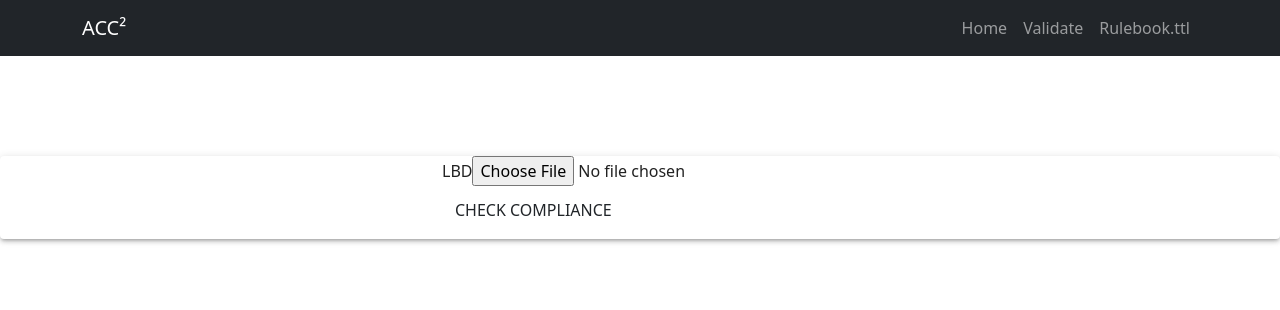
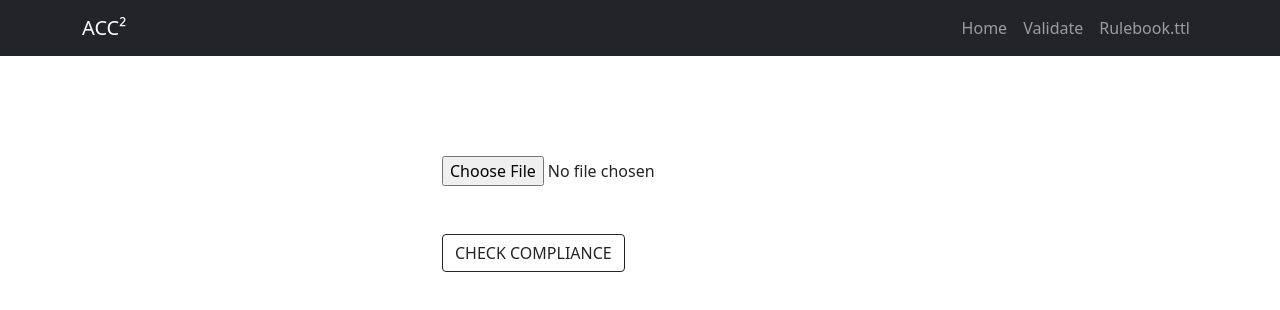
Before and after one commit to NuytsE/ACC-front, a React (Create React App) app: page /upload in a window 1280 px wide. Shown: the top 310 px of the page. Built offline with nearby package versions, Linux system fonts and the light colour scheme.

Commit message:
tryout validation report

```diff
--- a/src/Routes.js
+++ b/src/Routes.js
@@ -13,8 +13,9 @@ class Routing extends Component {
         <NavBar />
         <Routes>
           <Route path="/" element={<Home />} />
-          <Route path="/rulebook" element={<Legislation />} />
+          <Route path="/legislation" element={<Legislation />} />
           <Route path="/upload" element={<Upload />} />
+          <Route path="/625816c8d991f2c44981e634" element={<Report/>} />
         </Routes>
       </BrowserRouter>
     );
--- a/src/components/Button.css
+++ /dev/null
@@ -1,64 +0,0 @@
-:root {
-    --primary: #fff;
-  }
-
-  .btn {
-    padding: 8px 20px;
-    border-radius: 2px;
-    outline: none;
-    border: none;
-    cursor: pointer;
-  }
-
-  .btn--primary {
-    background-color: var(--primary);
-    color: #242424;
-    border: 1px solid var(--primary);
-  }
-
-  .btn--secondary {
-    background-color: #242424 ;
-    color: #fff;
-    border: 1px solid var(--primary);
-    border-radius: 10px;
-    margin-bottom: 10px;
-  }
-
-  .btn--outline {
-    background-color: transparent;
-    color: #fff;
-    padding: 8px 20px;
-    border: 1px solid var(--primary);
-    transition: all 0.3s ease-out;
-    border-radius: 1px;
-  }
-
-  .btn--small{
-    padding: 4px 14px;
-    font-size: 10px;
-  }
-
-  .btn--medium {
-    padding: 8px 20px;
-    font-size: 18px;
-  }
-
-  .btn--large {
-    padding: 12px 26px;
-    font-size: 20px;
-  }
-
-  .btn--primary:hover,
-  .btn--outline:hover {
-    transition: all 0.3s ease-out;
-    background: #fff;
-    color: #242424;
-    transition: 250ms;
-  }
-
-  .btn--secondary:hover{
-    transition: all 0.3s ease-out;
-    background: grey;
-    color: #fff;
-    transition: 250ms;
-  }
--- a/src/components/Button.js
+++ /dev/null
@@ -1,30 +0,0 @@
-import React from 'react';
-import './Button.css';
-
-const STYLES = ['btn--primary', 'btn--outline', 'btn--secondary'];
-
-const SIZES = ['btn--medium', 'btn--large', 'btn--small'];
-
-export const Button = ({
-  children,
-  type,
-  onClick,
-  buttonStyle,
-  buttonSize
-}) => {
-  const checkButtonStyle = STYLES.includes(buttonStyle)
-    ? buttonStyle
-    : STYLES[0];
-
-  const checkButtonSize = SIZES.includes(buttonSize) ? buttonSize : SIZES[0];
-
-  return (
-      <button
-        className={`btn ${checkButtonStyle} ${checkButtonSize}`}
-        onClick={onClick}
-        type={type}
-      >
-        {children}
-      </button>
-  );
-};
--- a/src/pages/Home.js
+++ b/src/pages/Home.js
@@ -1,14 +1,21 @@
 import React, { Component } from "react";
-
+import { Button } from "react-bootstrap";
 
 export class Home extends Component {
-    render () {
-        return (
-            <div>
-                <p>Explanation and button naar /upload</p>
-            </div>
-        )
-    }
+  render() {
+    return (
+      <div style={{ padding: "100px" }}>
+        <p>UITLEG</p>
+        <Button variant="outline-dark" href="/upload">
+          Validate a building project
+        </Button>
+        {"     "}
+        <Button variant="outline-dark" href="/legislation">
+          View the building legislation on accessibility
+        </Button>
+      </div>
+    );
+  }
 }
 
-export default Home
+export default Home;
--- a/src/pages/Legislation.js
+++ b/src/pages/Legislation.js
@@ -4,8 +4,8 @@ import React, { Component } from "react";
 export class Legislation extends Component {
     render () {
         return (
-            <div>
-                <p>Legislation in readable format through norm.ttl file</p>
+            <div style={{ padding: "100px" }}>
+                <p>rulebook.ttl file</p>
             </div>
         )
     }
--- /dev/null
+++ b/src/pages/Report.js
@@ -0,0 +1,54 @@
+// const fs = require('fs')
+const ParserN3 = require('@rdfjs/parser-n3')
+// const factory = require('rdf-ext')
+const SHACLValidator = require('rdf-validate-shacl')
+
+{/*
+const fs = require('fs')
+const factory = require('rdf-ext')
+const ParserN3 = require('@rdfjs/parser-n3')
+const SHACLValidator = require('rdf-validate-shacl')
+
+async function loadDataset (filePath) {
+  const stream = fs.createReadStream(filePath)
+  const parser = new ParserN3({ factory })
+  return factory.dataset().import(parser.import(stream))
+}
+
+async function main() {
+  const shapes = await loadDataset('../../public/rulebook.txt')
+  const data = await loadDataset('../../public/625816c8d991f2c44981e634.ttl')
+
+  const validator = new SHACLValidator(shapes, { factory })
+  const report = await validator.validate(data)
+
+  // Check conformance: `true` or `false`
+  console.log(report.conforms)
+
+  for (const result of report.results) {
+    // See https://www.w3.org/TR/shacl/#results-validation-result for details
+    // about each property
+    console.log(result.message)
+    console.log(result.path)
+    console.log(result.focusNode)
+    console.log(result.severity)
+    console.log(result.sourceConstraintComponent)
+    console.log(result.sourceShape)
+  }
+
+  // Validation report as RDF dataset
+  console.log(report.dataset)
+}
+
+main();
+*/}
+
+function Report() {
+  const ValidationReport = (
+    <div>
+      test report
+    </div>
+  )
+  return <div>{ValidationReport}</div>
+}
+export default Report
--- a/src/pages/Upload.js
+++ b/src/pages/Upload.js
@@ -1,8 +1,7 @@
 import React, { useState } from "react";
-import { Form, Alert } from "react-bootstrap";
+import { Form, Alert, Button } from "react-bootstrap";
 import axios from "axios";
-import { Button } from "../components/Button";
-import { Container, Paper } from "@material-ui/core";
+import { Container} from "@material-ui/core";
 import "bootstrap/dist/css/bootstrap.min.css";
 
 function Upload() {
@@ -59,10 +58,8 @@ function Upload() {
     setLBDfile(e.target.files[0]);
   }
 
-  //todo: layout
   const add = (
     <div style={{ marginTop: 100, marginBottom: 50 }}>
-      <Paper elevation={3} display="flex" style={{ marginTop: 20 }}>
         <Container
           component="main"
           maxWidth="xs"
@@ -70,13 +67,11 @@ function Upload() {
         >
           <Form onSubmit={postProject}>
             <Form.Group>
-              <Form.Label>LBD</Form.Label>
               <input type="file" name="LBDfile" onChange={onChangeFile} />
             </Form.Group>
-
+            <br /> <br />
             <Button
-              buttonStyle="btn--secondary"
-              buttonSize="btn--medium"
+              variant="outline-dark"
               type="submit"
             >
               CHECK COMPLIANCE
@@ -94,7 +89,6 @@ function Upload() {
           </Form>
           <p>{message}</p>
         </Container>
-      </Paper>
     </div>
   );
   return <div>{add}</div>;
```
Also changed, not shown: package.json (+19 -1 lines), public/rulebook.txt (added), 2 other files (tests, documents, lock files or other folders).
